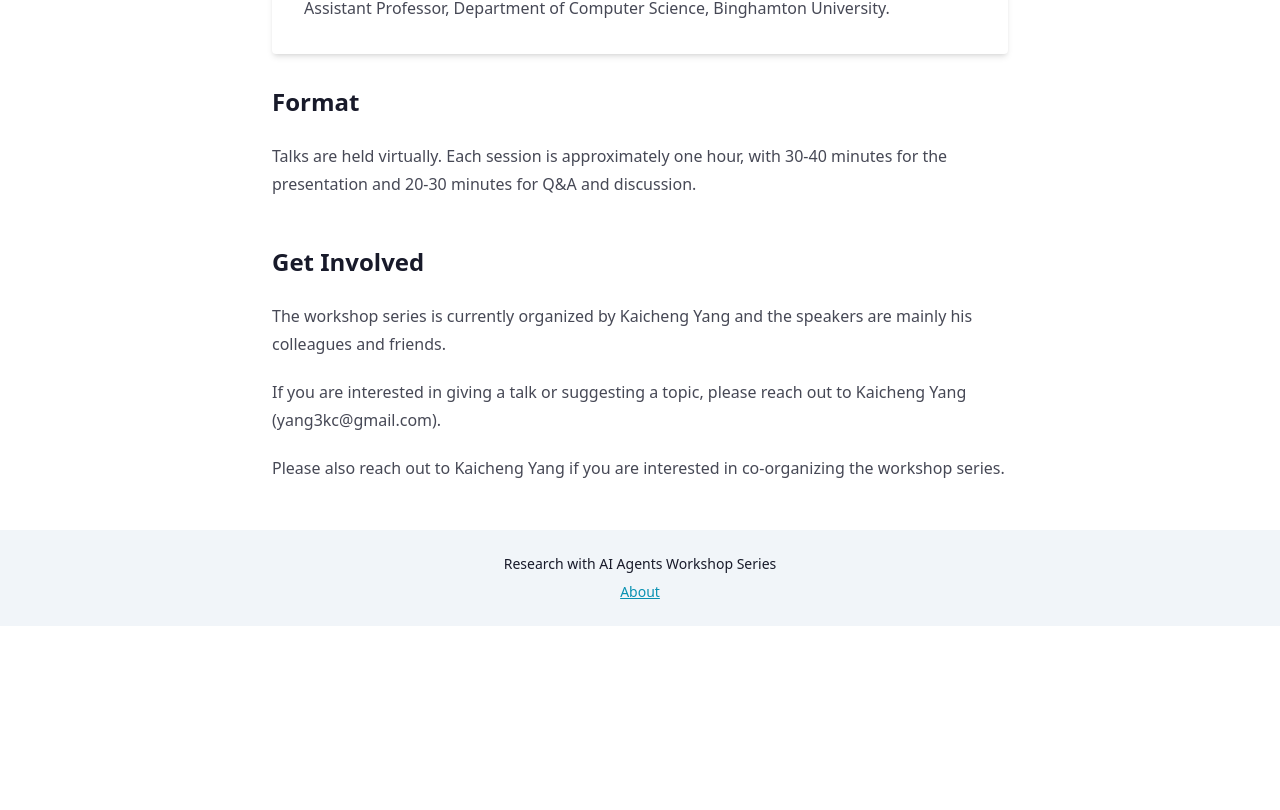
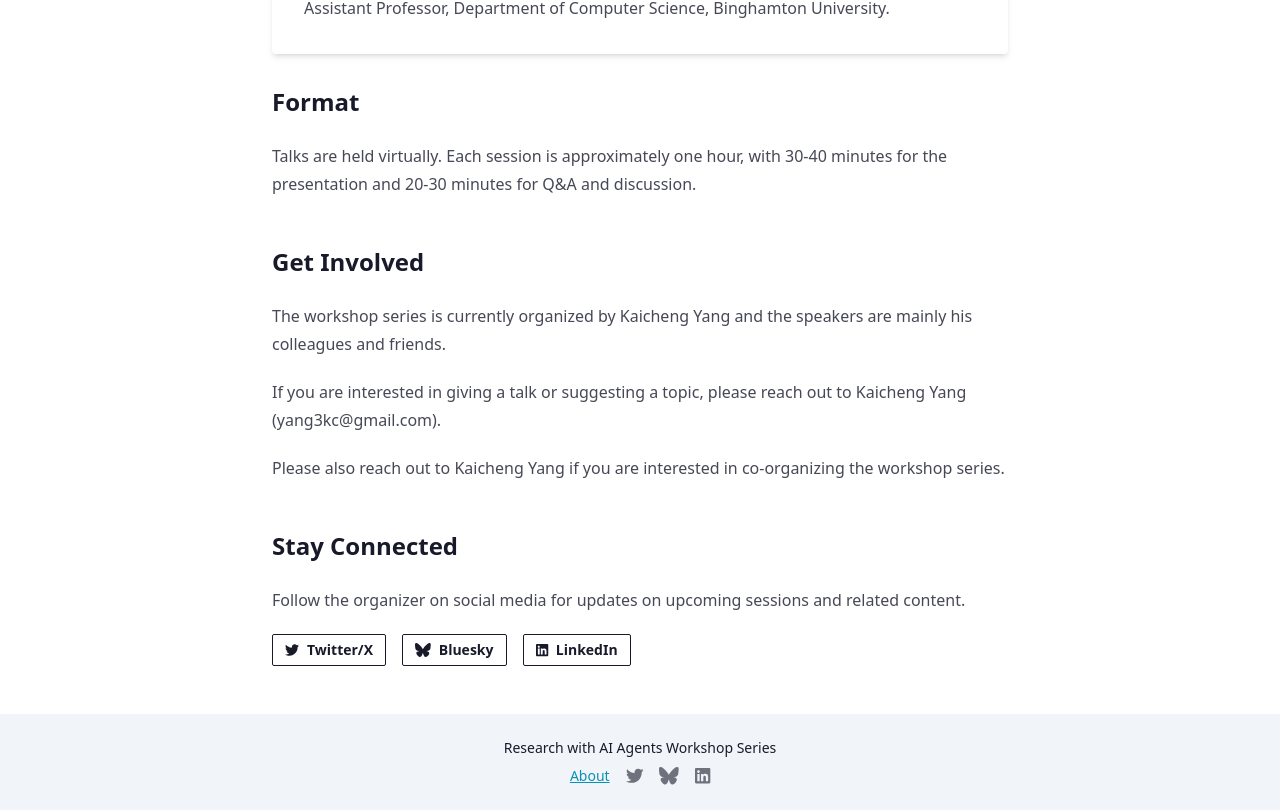
Before and after one commit to Research-with-AI-agents-workshop/Research-with-AI-agents-workshop.github.io, a Vue app: page /about in a window 1280 px wide. Shown: the part 578-1388 px from the top of the page. Before the commit the page ends 1204 px from the top, so only its background shows below. Built offline with nearby package versions, Linux system fonts and the light colour scheme.

Commit message:
feat: add social media links to footer and About page
Add Twitter/X, Bluesky, and LinkedIn icons inline with the About link
in the footer, and a "Stay Connected" section on the About page.

```diff
--- a/src/components/Footer.vue
+++ b/src/components/Footer.vue
@@ -2,7 +2,18 @@
   <footer class="footer footer-center p-6 bg-base-200 text-base-content">
     <div>
       <p>Research with AI Agents Workshop Series</p>
-      <p><RouterLink to="/about" class="link link-primary">About</RouterLink></p>
+      <div class="flex items-center gap-4 justify-center">
+        <RouterLink to="/about" class="link link-primary">About</RouterLink>
+        <a href="https://twitter.com/yang3kc" target="_blank" rel="noopener noreferrer" class="text-base-content/60 hover:text-primary transition-colors">
+          <font-awesome-icon :icon="['fab', 'twitter']" size="lg" />
+        </a>
+        <a href="https://bsky.app/profile/yang3kc.bsky.social" target="_blank" rel="noopener noreferrer" class="text-base-content/60 hover:text-primary transition-colors">
+          <font-awesome-icon :icon="['fab', 'bluesky']" size="lg" />
+        </a>
+        <a href="https://www.linkedin.com/in/kaicheng-yang-43477213b/" target="_blank" rel="noopener noreferrer" class="text-base-content/60 hover:text-primary transition-colors">
+          <font-awesome-icon :icon="['fab', 'linkedin']" size="lg" />
+        </a>
+      </div>
     </div>
   </footer>
 </template>
--- a/src/pages/AboutPage.vue
+++ b/src/pages/AboutPage.vue
@@ -49,6 +49,26 @@
       <p>
         Please also reach out to Kaicheng Yang if you are interested in co-organizing the workshop series.
       </p>
+
+      <h2>Stay Connected</h2>
+      <p>Follow the organizer on social media for updates on upcoming sessions and related content.</p>
+      <div class="not-prose flex flex-wrap gap-4 mt-4">
+        <a href="https://twitter.com/yang3kc" target="_blank" rel="noopener noreferrer"
+           class="btn btn-outline btn-sm gap-2">
+          <font-awesome-icon :icon="['fab', 'twitter']" />
+          Twitter/X
+        </a>
+        <a href="https://bsky.app/profile/yang3kc.bsky.social" target="_blank" rel="noopener noreferrer"
+           class="btn btn-outline btn-sm gap-2">
+          <font-awesome-icon :icon="['fab', 'bluesky']" />
+          Bluesky
+        </a>
+        <a href="https://www.linkedin.com/in/kaicheng-yang-43477213b/" target="_blank" rel="noopener noreferrer"
+           class="btn btn-outline btn-sm gap-2">
+          <font-awesome-icon :icon="['fab', 'linkedin']" />
+          LinkedIn
+        </a>
+      </div>
     </div>
   </div>
 </template>
```
